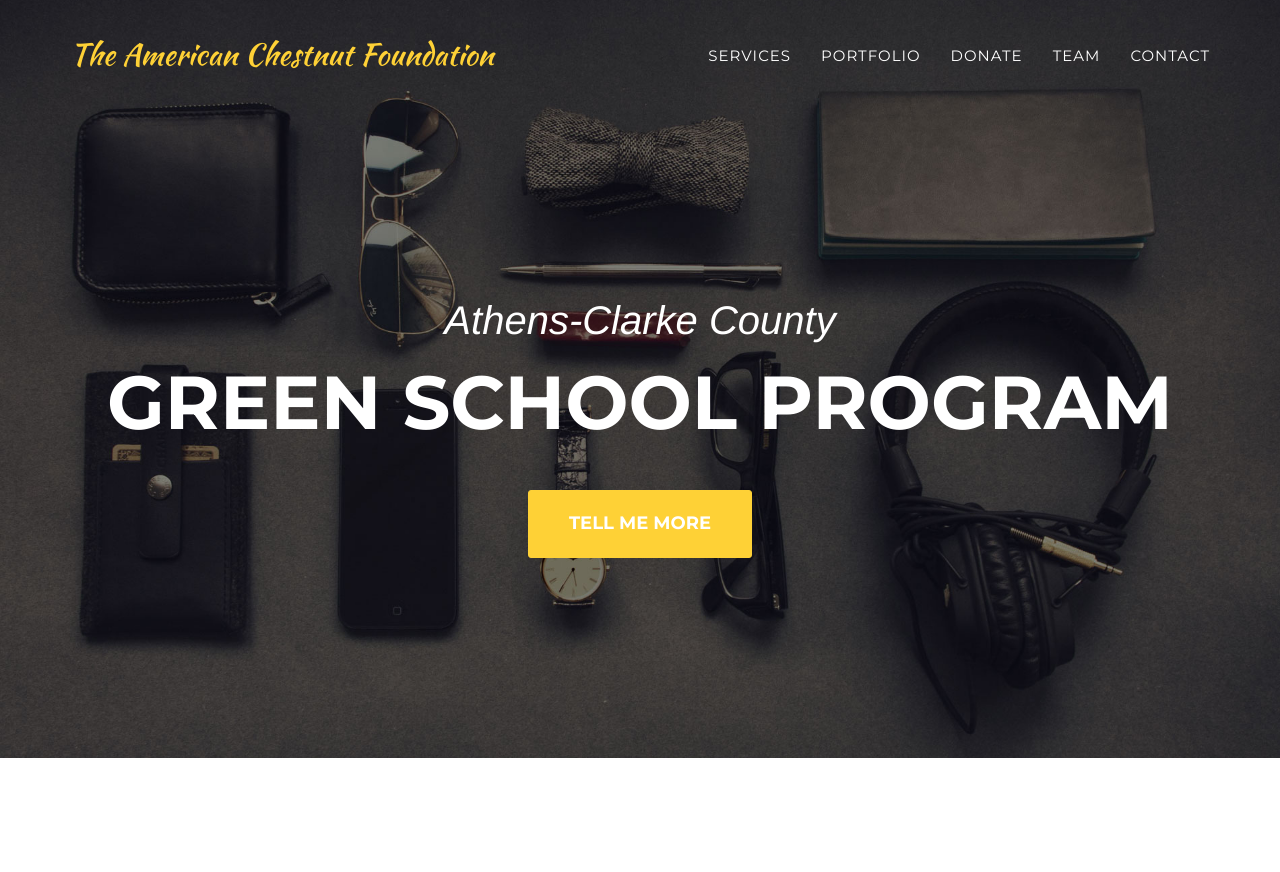
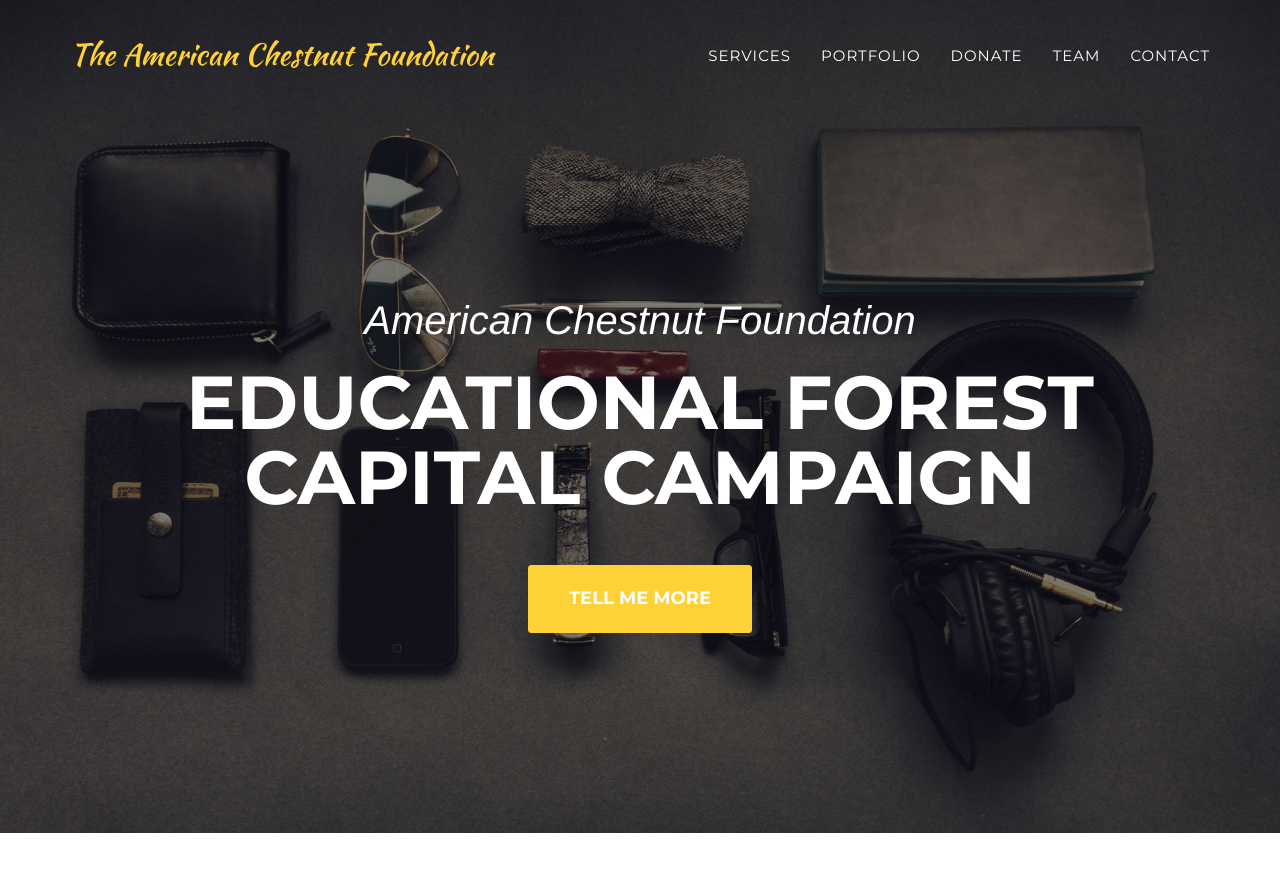
Before and after one commit to dana-phillips/american-chestnut-foundation, a Jekyll site: the page built from index.html, in a window 1280 px wide and 900 px high. Shown: the top 872 px of the window. Built offline with Jekyll 4.4.1, drawn with Linux system fonts in a browser that asks for light colours; some web fonts are replaced.

Commit message:
corrected heheader on home page

```diff
--- a/_includes/header.html
+++ b/_includes/header.html
@@ -44,8 +44,8 @@
     <header>
         <div class="container">
             <div class="intro-text">
-                <div class="intro-lead-in">Athens-Clarke County</div>
-                <div class="intro-heading">Green School Program</div>
+                <div class="intro-lead-in">American Chestnut Foundation</div>
+                <div class="intro-heading">Educational Forest Capital Campaign</div>
                 <a href="#services" class="page-scroll btn btn-xl">Tell Me More</a>
             </div>
         </div>
```
